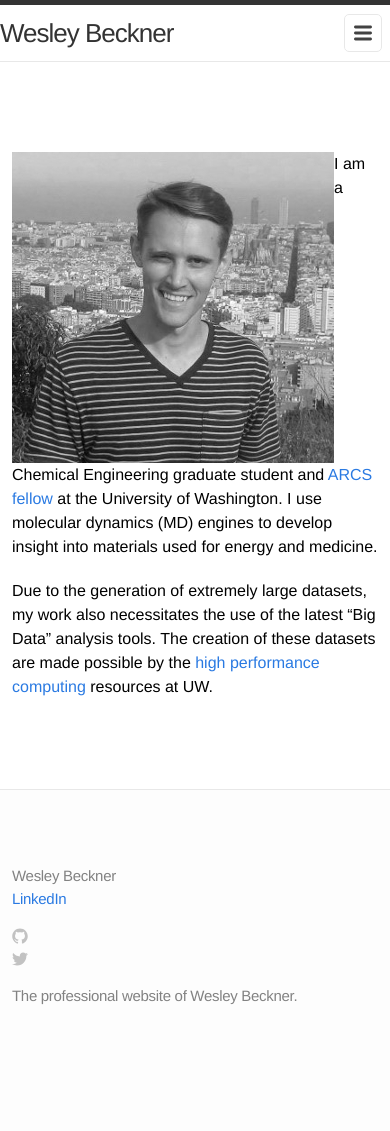
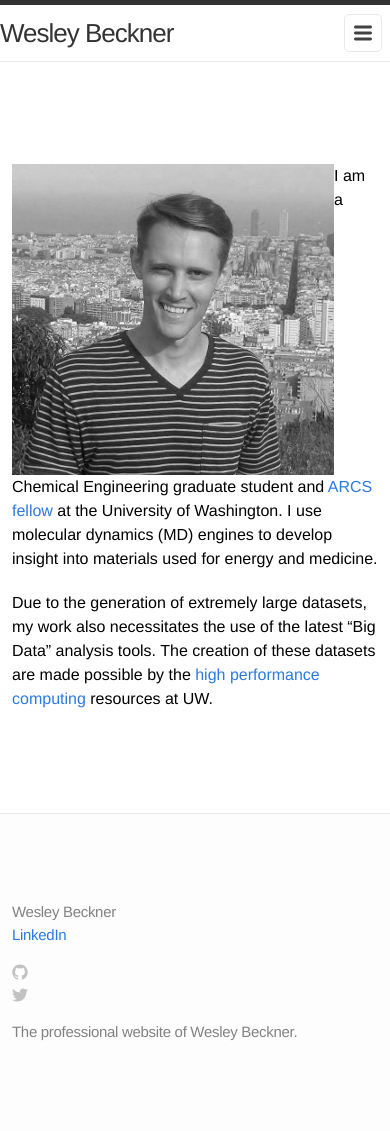
Before and after one commit to wesleybeckner/wesleybeckner.github.io, a Jekyll site: the page built from index.md, in a window 390 px wide. Built offline with Jekyll 4.4.1, drawn with Linux system fonts in a browser that asks for light colours; before the commit the page ends 1083 px from its top, so only the background shows below that.

Commit message:
trying to get jekyll to work

```diff
--- a/css/main.css
+++ b/css/main.css
@@ -347,7 +347,7 @@ a:visited { color: #205caa; }
 
 @media screen and (max-width: 600px) {
 
-  .wrap { padding: 0 12px; }
+  .wrap { padding: 12px 12px; }
 
   .site-nav {
     position: fixed;
```
